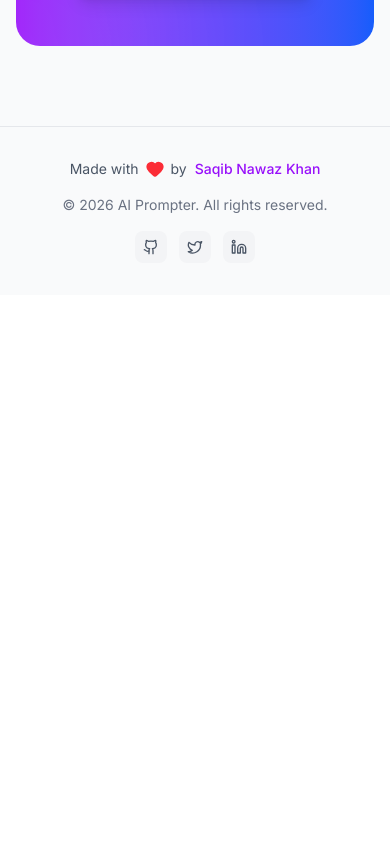
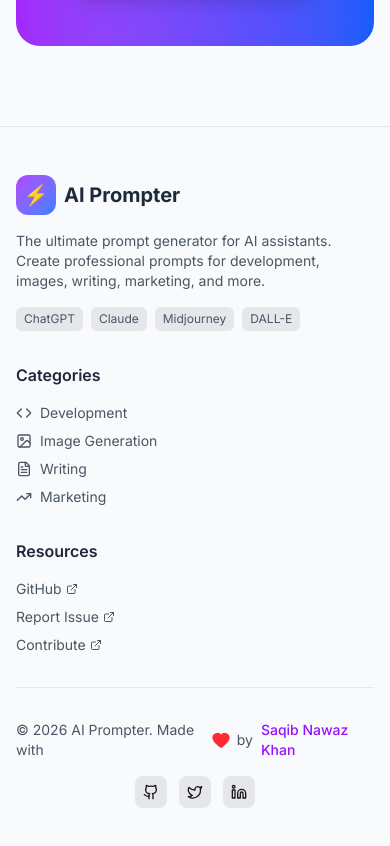
Before and after one commit to Saqibnawazkhan/AI-Prompter, a Next.js app: page / in a window 390 px wide. Shown: the part 8366-9212 px from the top of the page. Before the commit the page ends 8661 px from the top, so only its background shows below. Built offline with nearby package versions, Linux system fonts and the light colour scheme.

Commit message:
Change 48: Enhance Footer with categories and resources

```diff
--- a/components/Footer.tsx
+++ b/components/Footer.tsx
@@ -1,18 +1,100 @@
 'use client';
 
-import { Heart, Github, Twitter, Linkedin } from 'lucide-react';
+import { Heart, Github, Twitter, Linkedin, ExternalLink, Code, Image, FileText, TrendingUp } from 'lucide-react';
 import { motion } from 'framer-motion';
 
 export default function Footer() {
   const currentYear = new Date().getFullYear();
 
+  const categories = [
+    { name: 'Development', icon: Code },
+    { name: 'Image Generation', icon: Image },
+    { name: 'Writing', icon: FileText },
+    { name: 'Marketing', icon: TrendingUp },
+  ];
+
+  const links = [
+    { label: 'GitHub', href: 'https://github.com/Saqibnawazkhan/AI-Prompter', external: true },
+    { label: 'Report Issue', href: 'https://github.com/Saqibnawazkhan/AI-Prompter/issues', external: true },
+    { label: 'Contribute', href: 'https://github.com/Saqibnawazkhan/AI-Prompter/pulls', external: true },
+  ];
+
   return (
-    <footer className="mt-auto py-8 border-t border-gray-200 dark:border-gray-800">
-      <div className="max-w-7xl mx-auto px-4 sm:px-6 lg:px-8">
+    <footer className="bg-gray-50 dark:bg-gray-900 border-t border-gray-200 dark:border-gray-800">
+      <div className="max-w-6xl mx-auto px-4 py-12">
+        {/* Main Footer Grid */}
+        <div className="grid grid-cols-1 md:grid-cols-4 gap-8 mb-8">
+          {/* Brand */}
+          <div className="md:col-span-2">
+            <div className="flex items-center gap-2 mb-4">
+              <div className="w-10 h-10 rounded-xl bg-gradient-to-br from-purple-500 to-blue-500 flex items-center justify-center">
+                <span className="text-xl">⚡</span>
+              </div>
+              <span className="text-xl font-bold text-gray-800 dark:text-white">
+                AI Prompter
+              </span>
+            </div>
+            <p className="text-gray-600 dark:text-gray-400 text-sm mb-4 max-w-sm">
+              The ultimate prompt generator for AI assistants. Create professional prompts for development, images, writing, marketing, and more.
+            </p>
+            <div className="flex flex-wrap gap-2">
+              {['ChatGPT', 'Claude', 'Midjourney', 'DALL-E'].map((tool) => (
+                <span
+                  key={tool}
+                  className="px-2 py-1 text-xs bg-gray-200 dark:bg-gray-700 text-gray-600 dark:text-gray-400 rounded-md"
+                >
+                  {tool}
+                </span>
+              ))}
+            </div>
+          </div>
+
+          {/* Categories */}
+          <div>
+            <h3 className="font-semibold text-gray-800 dark:text-white mb-4">
+              Categories
+            </h3>
+            <ul className="space-y-2">
+              {categories.map((cat) => (
+                <li key={cat.name}>
+                  <span className="flex items-center gap-2 text-gray-600 dark:text-gray-400 text-sm">
+                    <cat.icon className="w-4 h-4" />
+                    {cat.name}
+                  </span>
+                </li>
+              ))}
+            </ul>
+          </div>
+
+          {/* Links */}
+          <div>
+            <h3 className="font-semibold text-gray-800 dark:text-white mb-4">
+              Resources
+            </h3>
+            <ul className="space-y-2">
+              {links.map((link) => (
+                <li key={link.label}>
+                  <a
+                    href={link.href}
+                    target={link.external ? '_blank' : undefined}
+                    rel={link.external ? 'noopener noreferrer' : undefined}
+                    className="flex items-center gap-1 text-gray-600 dark:text-gray-400 hover:text-purple-600 dark:hover:text-purple-400 text-sm transition-colors"
+                  >
+                    {link.label}
+                    {link.external && <ExternalLink className="w-3 h-3" />}
+                  </a>
+                </li>
+              ))}
+            </ul>
+          </div>
+        </div>
+
+        {/* Bottom Bar */}
+        <div className="pt-8 border-t border-gray-200 dark:border-gray-800">
           <div className="flex flex-col md:flex-row items-center justify-between gap-4">
-          {/* Left - Copyright */}
-          <div className="flex items-center gap-2 text-gray-600 dark:text-gray-400 text-sm">
-            <span>Made with</span>
+            {/* Copyright */}
+            <div className="flex items-center gap-2 text-sm text-gray-600 dark:text-gray-400">
+              <span>© {currentYear} AI Prompter. Made with</span>
               <motion.div
                 animate={{ scale: [1, 1.2, 1] }}
                 transition={{ repeat: Infinity, duration: 1.5 }}
@@ -30,12 +112,7 @@
               </a>
             </div>
 
-          {/* Center - Copyright */}
-          <p className="text-gray-500 dark:text-gray-500 text-sm">
-            © {currentYear} AI Prompter. All rights reserved.
-          </p>
-
-          {/* Right - Social Links */}
+            {/* Social Links */}
             <div className="flex items-center gap-3">
               <motion.a
                 whileHover={{ scale: 1.1, y: -2 }}
@@ -43,10 +120,10 @@
                 href="https://github.com/Saqibnawazkhan"
                 target="_blank"
                 rel="noopener noreferrer"
-              className="p-2 rounded-lg bg-gray-100 dark:bg-gray-800 hover:bg-gray-200 dark:hover:bg-gray-700 transition-colors"
+                className="p-2 rounded-lg bg-gray-200 dark:bg-gray-700 hover:bg-purple-100 dark:hover:bg-purple-900/30 hover:text-purple-600 dark:hover:text-purple-400 transition-colors"
                 aria-label="GitHub"
               >
-              <Github className="w-4 h-4 text-gray-600 dark:text-gray-300" />
+                <Github className="w-4 h-4" />
               </motion.a>
               <motion.a
                 whileHover={{ scale: 1.1, y: -2 }}
@@ -54,10 +131,10 @@
                 href="https://twitter.com"
                 target="_blank"
                 rel="noopener noreferrer"
-              className="p-2 rounded-lg bg-gray-100 dark:bg-gray-800 hover:bg-gray-200 dark:hover:bg-gray-700 transition-colors"
+                className="p-2 rounded-lg bg-gray-200 dark:bg-gray-700 hover:bg-purple-100 dark:hover:bg-purple-900/30 hover:text-purple-600 dark:hover:text-purple-400 transition-colors"
                 aria-label="Twitter"
               >
-              <Twitter className="w-4 h-4 text-gray-600 dark:text-gray-300" />
+                <Twitter className="w-4 h-4" />
               </motion.a>
               <motion.a
                 whileHover={{ scale: 1.1, y: -2 }}
@@ -65,11 +142,12 @@
                 href="https://linkedin.com"
                 target="_blank"
                 rel="noopener noreferrer"
-              className="p-2 rounded-lg bg-gray-100 dark:bg-gray-800 hover:bg-gray-200 dark:hover:bg-gray-700 transition-colors"
+                className="p-2 rounded-lg bg-gray-200 dark:bg-gray-700 hover:bg-purple-100 dark:hover:bg-purple-900/30 hover:text-purple-600 dark:hover:text-purple-400 transition-colors"
                 aria-label="LinkedIn"
               >
-              <Linkedin className="w-4 h-4 text-gray-600 dark:text-gray-300" />
+                <Linkedin className="w-4 h-4" />
               </motion.a>
+            </div>
           </div>
         </div>
       </div>
```
Lines whose indentation alone changed are shown as unchanged.
